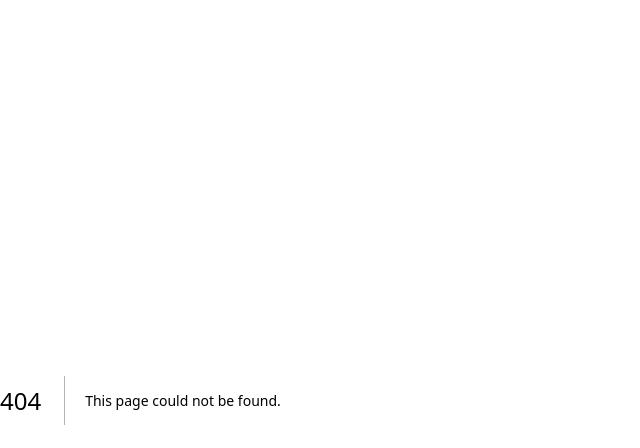
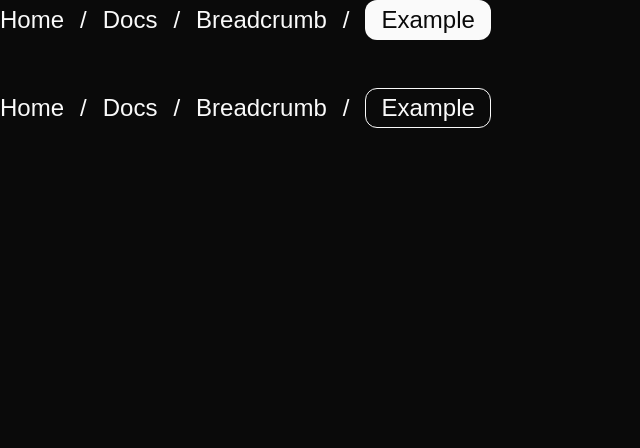
Before and after one commit to Vyakulin/ui-shit, a Next.js app: page /docs/breadcrumb/example in a window 1280 px wide. Before the commit this address had no page. Shown: the top 448 px of the page, without its empty margins (0-640 px from the left). Built offline with nearby package versions, Linux system fonts and the light colour scheme; a web font is replaced by a local one.

Commit message:
fix alert

```diff
--- /dev/null
+++ b/app/docs/breadcrumb/example/page.jsx
@@ -0,0 +1,11 @@
+import { Brdcrmb } from "@/app/components/atoms"
+import { Fragment } from "react"
+
+export default function Page() {
+  return (
+    <Fragment>
+      <Brdcrmb stl='bg'/>
+      <Brdcrmb stl='ol'/>
+    </Fragment>
+  )
+}
--- a/app/globals.scss
+++ b/app/globals.scss
@@ -989,9 +989,11 @@ body {
   @extend .ol, .alrt;
 }
 .alrt-disabled {
+  @extend .alrt;
   z-index: -1;
   opacity: 0;
   position: absolute;
+  display: flex;
 }
 
 // Breadcrumb
--- a/app/page.jsx
+++ b/app/page.jsx
@@ -169,7 +169,7 @@ export default function Home() {
       </div>
       <div className="el-1">
         <Txt txt='h1'>Breadcrumb</Txt>
-        <Lnk clr='white' txt='h3' href='/test/docs'>Example here</Lnk>
+        <Lnk clr='white' txt='h3' href='/docs/breadcrumb/example'>Example here</Lnk>
         <Brdcrmb stl='bg'/>
         <Brdcrmb stl='ol'/>
       </div>
```
Also changed, not shown: app/docs/breadcrumb/page.jsx (renamed from app/test/docs/page.jsx), app/docs/page.jsx (renamed from app/test/page.jsx), app/globals.css.
